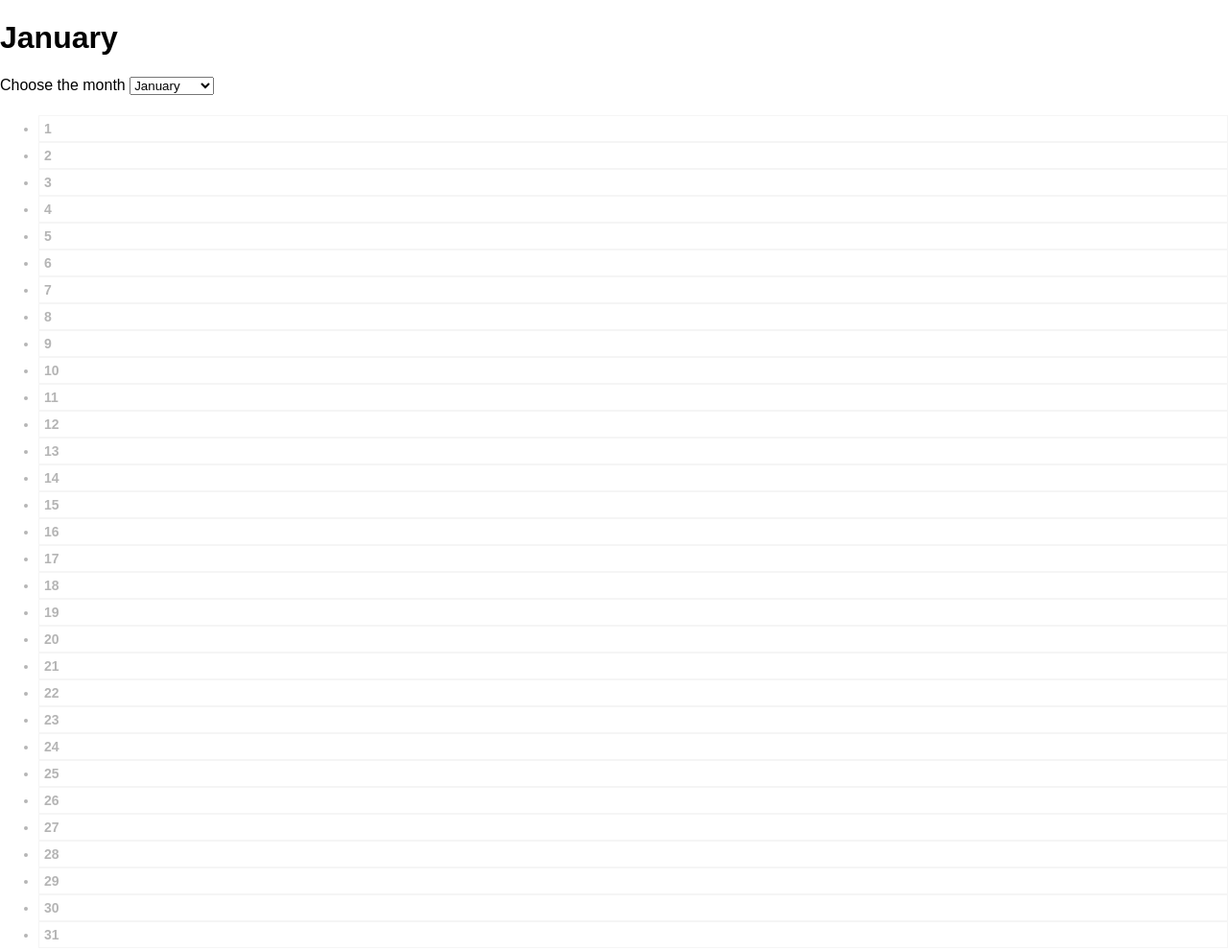
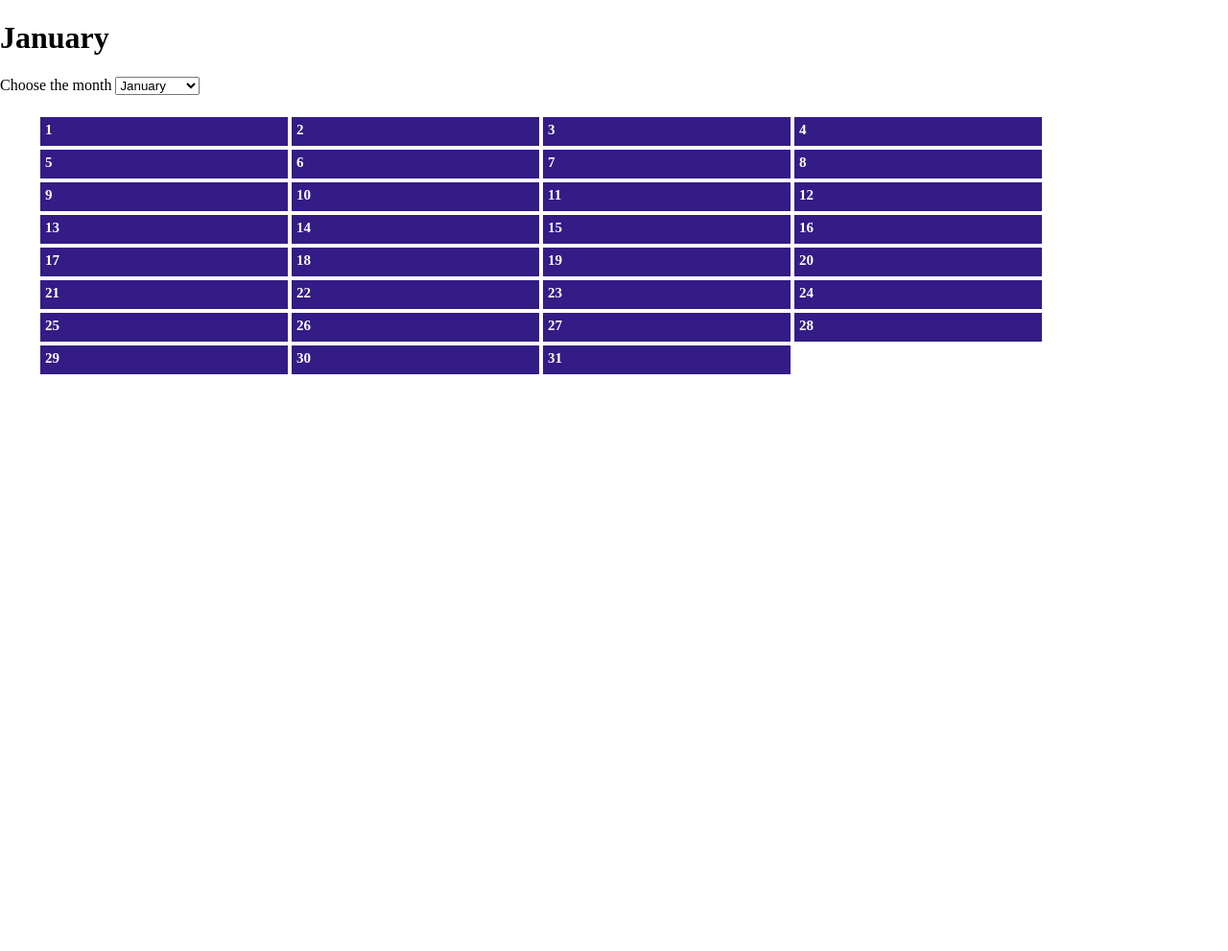
Before and after one commit to Tommy007U/calendar, a plain HTML site: page index.html in a window 1280 px wide. Shown: the whole page at 96% size. After the commit the page ends 800 px from the top, so only its background shows below. Drawn offline with Linux system fonts and the light colour scheme.

Commit message:
getting to shape the days locate in li

```diff
--- a/styles.css
+++ b/styles.css
@@ -1,17 +1,106 @@
-* {
-    font-family: Arial, Helvetica, sans-serif;
-    box-sizing: border-box;
-  }
+
   body {
     position: relative;
-    padding: 0; margin: 0;
+    padding: 0;
+    margin: 0;
     overflow-x: hidden;
   }
+  h1 {
+    display: block;
+    font-size: 2em;
+    margin-block-start: 0.67em;
+    margin-block-end: 0.67em;
+    margin-inline-start: 0px;
+    margin-inline-end: 0px;
+    font-weight: bold;
+}
   li{
-    font-size: 14px;
-  font-weight: 700;
-  color: #b5b5b5;
-  padding: 5px;
-  border: 1px solid #f5f5f5;
+    /*color: #b5b5b5;
+    padding: 5px;
+    border: 1px solid #f5f5f5;*/
+    display: block;
+    font-size: 15px;
+    font-weight: 700;
+    float: left;
+    width: 20%;
+    border: 2px solid white;
+    padding: 5px;
+    height: 20px;
+    background-color: #331c86;
+    color: white;
 
   }
+
+  /*ody,
+h1,
+h2,
+h3,
+h4,
+p,
+figure,
+blockquote,
+dl,
+dd {
+  margin: 0;
+}
+
+ul,
+ol {
+  list-style: none;
+  margin: 0;
+  padding: 0;
+}
+
+/* Set core root defaults
+html {
+  scroll-behavior: smooth;
+}
+
+  Set core body defaults
+body {
+  font-family: var(--font-body);
+  font-size: var(--base-font-size);
+  line-height: var(--font-content-line-height);
+  text-rendering: optimizeSpeed;
+}
+
+A elements that don't have a class get default styles
+a:not([class]) {
+  text-decoration-skip-ink: auto;
+}
+
+a {
+  text-decoration: none;
+}
+
+/* Make images easier to work with
+img,
+picture {
+  display: block;
+  max-width: 100%;
+}
+
+ Inherit fonts for inputs and buttons
+input,
+button,
+textarea,
+select {
+  font: inherit;
+}*/
+
+/* Remove all animations, transitions and smooth scroll for people that prefer not to see them */
+/*@media (prefers-reduced-motion: reduce) {
+  html {
+ /*   scroll-behavior: auto;
+  }
+
+  *,
+  *::before,
+  *::after {
+    animation-duration: 0.01ms !important;
+    animation-iteration-count: 1 !important;
+    scroll-behavior: auto !important;
+    transition-duration: 0.01ms !important;
+  }
+}
+*/
```
Also changed, not shown: index.html (+0 -2 lines), script.js (+0 -27 lines).
